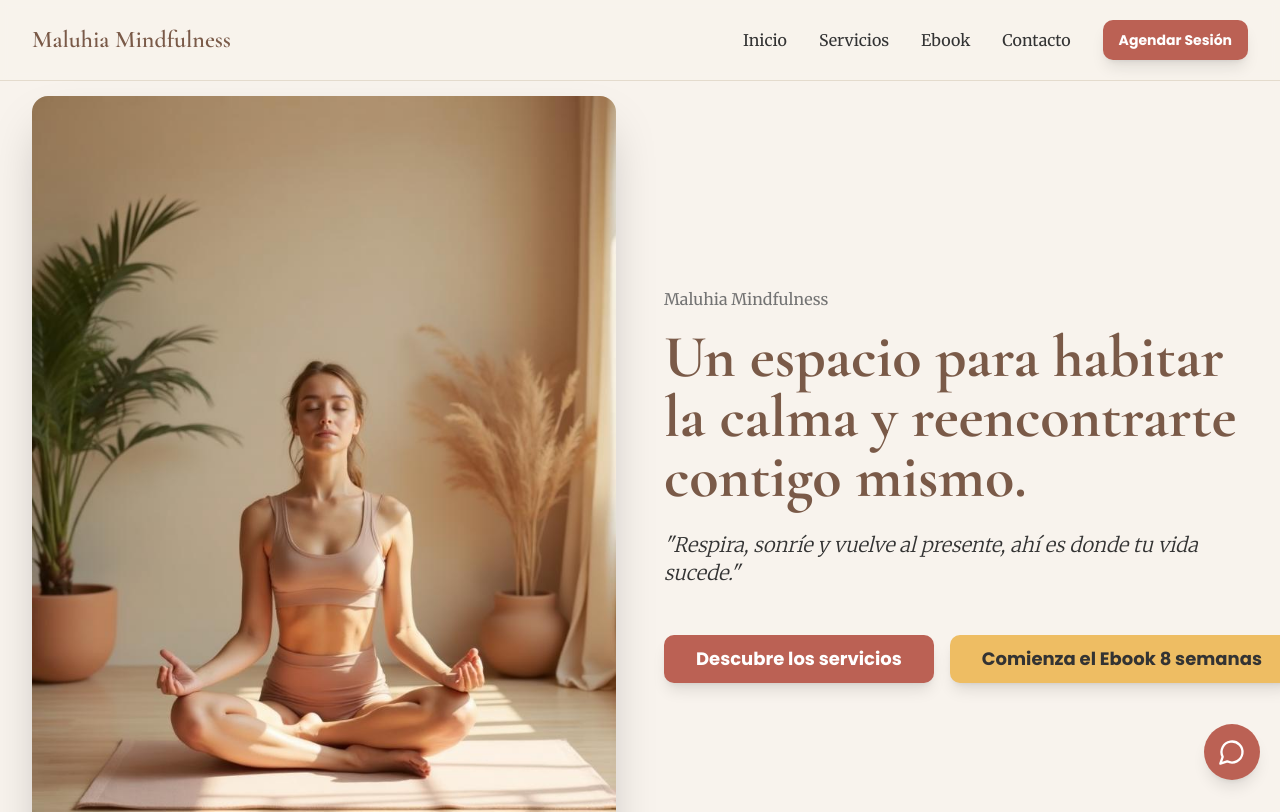
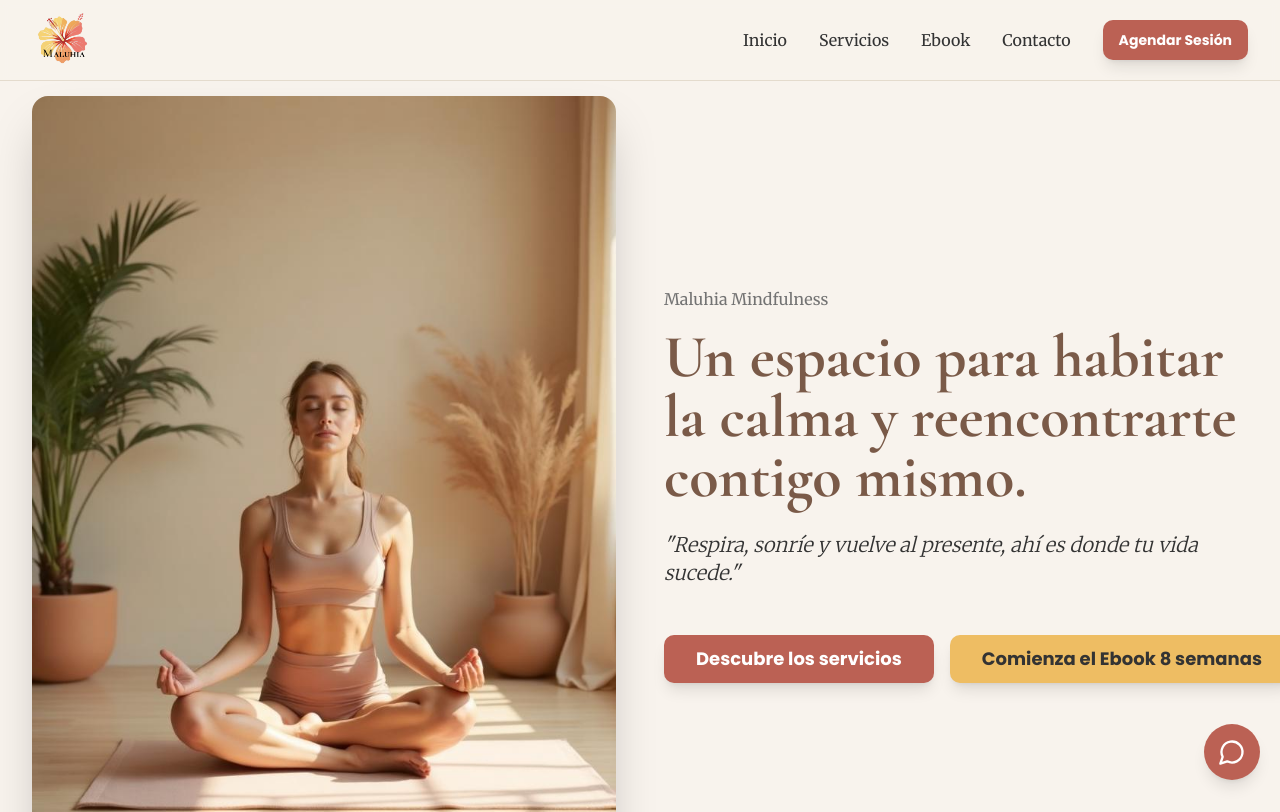
Before and after one commit to FabriAgulles/maluhia-mindfulness, a React (Vite) app: page / in a window 1280 px wide. Shown: the top 812 px of the page. Built offline with nearby package versions, Linux system fonts and the light colour scheme; the HTML template or start-up script is replaced by a standard one.

Commit message:
Replace text with logo

```diff
--- a/src/components/Footer.tsx
+++ b/src/components/Footer.tsx
@@ -1,4 +1,5 @@
 import { Instagram, Linkedin, Youtube } from "lucide-react";
+import logo from "@/assets/logo_maluhia.png";
 
 const Footer = () => {
   return (
@@ -6,9 +7,17 @@ const Footer = () => {
       <div className="container mx-auto">
         <div className="flex flex-col md:flex-row items-center justify-between gap-4 text-sm">
           {/* Logo */}
-          <div className="font-heading text-lg font-semibold text-primary">
-            Maluhia Mindfulness
-          </div>
+          <a
+            href="#inicio"
+            className="hover:opacity-80 transition-opacity duration-300"
+            aria-label="Ir a inicio"
+          >
+            <img
+              src={logo}
+              alt="Maluhia Mindfulness"
+              className="h-12 w-auto"
+            />
+          </a>
 
           {/* Slogan */}
           <div className="font-body italic text-foreground text-base">
--- a/src/components/Header.tsx
+++ b/src/components/Header.tsx
@@ -1,6 +1,7 @@
 import { useState } from "react";
 import { Menu, X } from "lucide-react";
 import { Button } from "@/components/ui/button";
+import logo from "@/assets/logo_maluhia.png";
 
 const Header = () => {
   const [isMenuOpen, setIsMenuOpen] = useState(false);
@@ -21,9 +22,14 @@ const Header = () => {
             {/* Logo */}
             <button
               onClick={() => scrollToSection("inicio")}
-              className="font-heading text-xl md:text-2xl font-semibold text-primary hover:opacity-80 transition-opacity duration-300"
+              className="hover:opacity-80 transition-opacity duration-300"
+              aria-label="Ir a inicio"
             >
-              Maluhia Mindfulness
+              <img
+                src={logo}
+                alt="Maluhia Mindfulness"
+                className="h-12 md:h-16 w-auto"
+              />
             </button>
 
             {/* Desktop Navigation */}
```
Also changed, not shown: src/assets/logo_maluhia.png (added).
